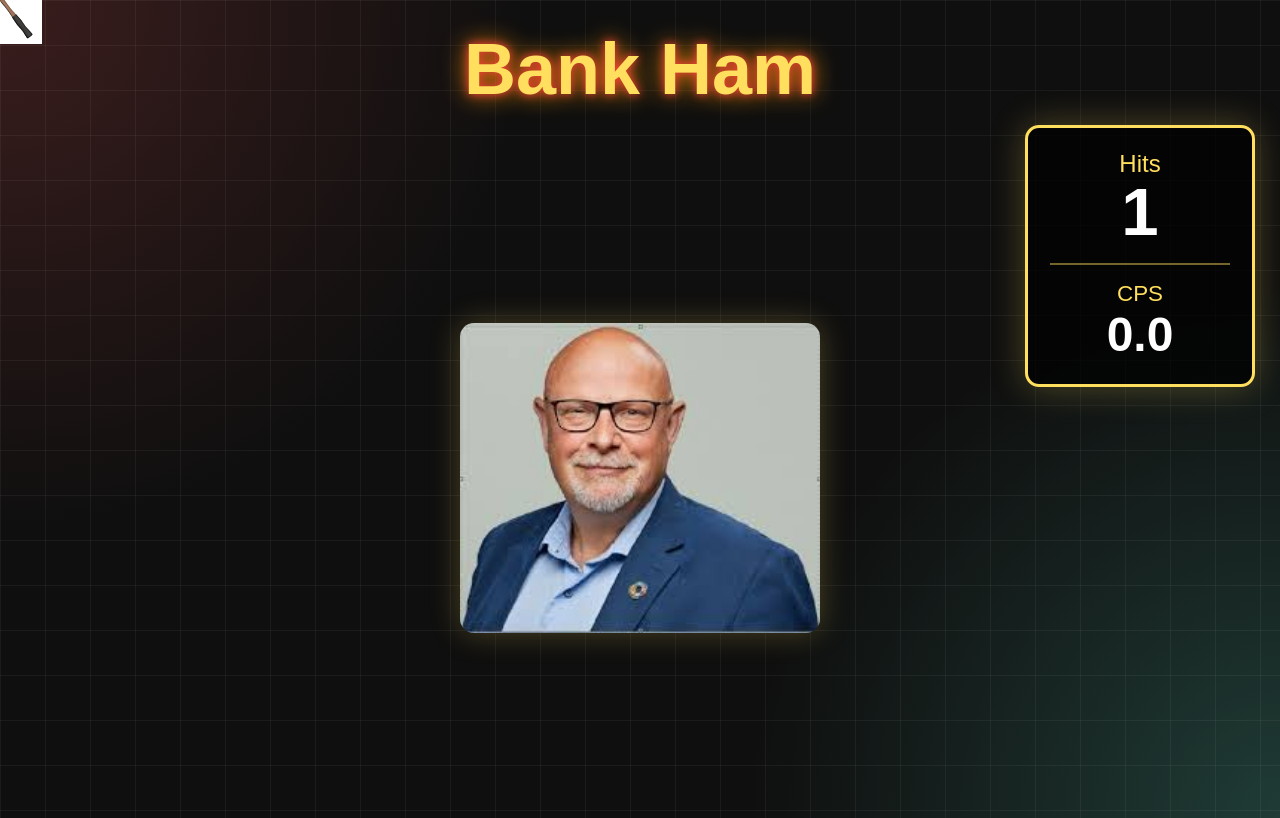
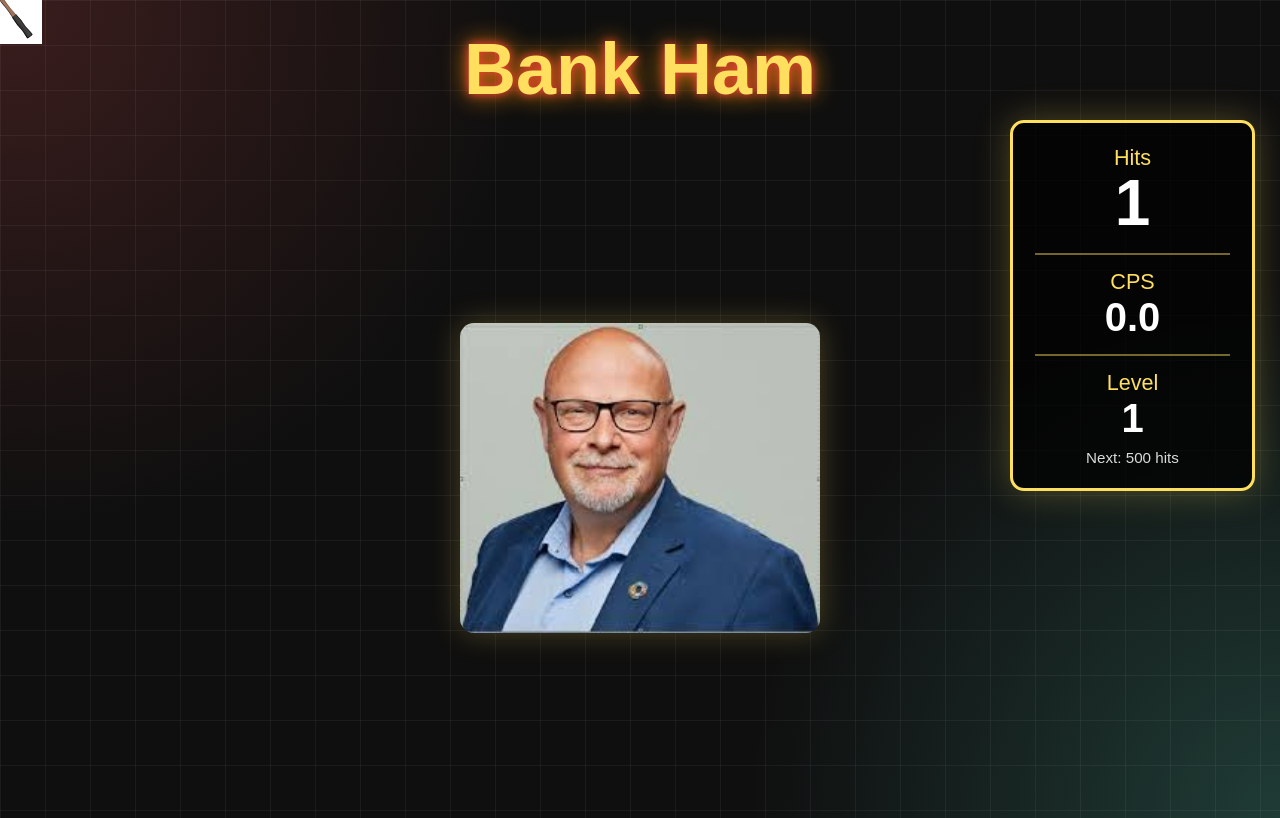
Before and after one commit to EnviousDrago/bank-ham, a plain HTML site: page index.html in a window 1280 px wide. Both pictures are taken after a click on the picture 640 px from the left and 478 px from the top of the page. Drawn offline with Linux system fonts and the light colour scheme.

Commit message:
Update index.html

```diff
--- a/index.html
+++ b/index.html
@@ -5,9 +5,7 @@
 <title>Bank Ham</title>
 
 <style>
-  * {
-    box-sizing: border-box;
-  }
+  * { box-sizing: border-box; }
 
   body {
     margin: 0;
@@ -62,8 +60,8 @@
   .scoreboard {
     position: fixed;
     right: 25px;
-    top: 125px;
-    width: 230px;
+    top: 120px;
+    width: 245px;
     padding: 22px;
     border: 3px solid #ffdf5d;
     background: rgba(0, 0, 0, 0.72);
@@ -72,33 +70,38 @@
     z-index: 50;
   }
 
-  .score-label {
-    font-size: 1.5rem;
+  .score-label, .cps-label, .level-label {
+    font-size: 1.35rem;
     color: #ffdf5d;
   }
 
   #score {
-    font-size: 4.2rem;
+    font-size: 4rem;
     font-weight: bold;
     line-height: 1;
     margin-bottom: 18px;
   }
 
-  .cps-label {
-    font-size: 1.4rem;
-    color: #ffdf5d;
-    border-top: 2px solid rgba(255, 223, 93, 0.45);
-    padding-top: 16px;
+  #cps, #level {
+    font-size: 2.5rem;
+    font-weight: bold;
   }
 
-  #cps {
-    font-size: 3rem;
-    font-weight: bold;
+  .panel-section {
+    border-top: 2px solid rgba(255, 223, 93, 0.45);
+    padding-top: 14px;
+    margin-top: 14px;
+  }
+
+  #nextUnlock {
+    margin-top: 8px;
+    font-size: 0.95rem;
+    opacity: 0.85;
   }
 
   .speech-bubble {
     position: fixed;
-    max-width: 310px;
+    max-width: 330px;
     padding: 15px 19px;
     background: white;
     color: #111;
@@ -112,6 +115,12 @@
     box-shadow: 0 0 22px rgba(255, 223, 93, 0.4);
   }
 
+  .speech-bubble.rare {
+    background: #ff3b3b;
+    color: white;
+    border-color: white;
+  }
+
   .speech-bubble::after {
     content: "";
     position: absolute;
@@ -120,6 +129,10 @@
     border-width: 15px 12px 0 12px;
     border-style: solid;
     border-color: white transparent transparent transparent;
+  }
+
+  .speech-bubble.rare::after {
+    border-color: #ff3b3b transparent transparent transparent;
   }
 
   @keyframes bubblePop {
@@ -175,8 +188,16 @@
   <div class="score-label">Hits</div>
   <div id="score">0</div>
 
-  <div class="cps-label">CPS</div>
-  <div id="cps">0.0</div>
+  <div class="panel-section">
+    <div class="cps-label">CPS</div>
+    <div id="cps">0.0</div>
+  </div>
+
+  <div class="panel-section">
+    <div class="level-label">Level</div>
+    <div id="level">1</div>
+    <div id="nextUnlock">Next: 500 hits</div>
+  </div>
 </div>
 
 <div class="game-area">
@@ -190,14 +211,28 @@ const target = document.getElementById("target");
 const hammer = document.querySelector(".hammer-cursor");
 const score = document.getElementById("score");
 const cps = document.getElementById("cps");
+const level = document.getElementById("level");
+const nextUnlock = document.getElementById("nextUnlock");
+
+const people = [
+  { file: "steen.png", unlockAt: 0 },
+  { file: "britta500.png", unlockAt: 500 },
+  { file: "mette1000.png", unlockAt: 1000 }
+];
+
+const normalBubbles = [
+  "hvad fanden var det!!!!",
+  "jeg fik den LIGE på hovedt!!!!"
+];
+
+const rareBubbles = [
+  "walla jeg rammer tilbage din lille taber!!!!"
+];
 
 let hits = 0;
 let clickTimes = [];
-
-const bubbleTexts = [
-  "hvad fanden var det!!!!",
-  "jeg fik den LIGE på hovedt!!!!"
-];
+let currentPerson = 0;
+let triedUnlock = {};
 
 window.addEventListener("mousemove", function(e) {
   hammer.style.left = e.clientX + "px";
@@ -210,15 +245,27 @@ function updateCps() {
   cps.textContent = clickTimes.length.toFixed(1);
 }
 
-function showBubble() {
+function updateLevelText() {
+  level.textContent = currentPerson + 1;
+
+  if (currentPerson === 0) {
+    nextUnlock.textContent = "Next: 500 hits";
+  } else if (currentPerson === 1) {
+    nextUnlock.textContent = "Next: 1000 hits";
+  } else {
+    nextUnlock.textContent = "Max level";
+  }
+}
+
+function showBubble(text, rare) {
   const rect = target.getBoundingClientRect();
   const bubble = document.createElement("div");
 
-  bubble.className = "speech-bubble";
-  bubble.textContent = bubbleTexts[Math.floor(Math.random() * bubbleTexts.length)];
+  bubble.className = rare ? "speech-bubble rare" : "speech-bubble";
+  bubble.textContent = text;
 
-  bubble.style.left = (rect.left + rect.width * 0.55) + "px";
-  bubble.style.top = (rect.top - 95) + "px";
+  bubble.style.left = Math.min(window.innerWidth - 350, rect.left + rect.width * 0.55) + "px";
+  bubble.style.top = Math.max(85, rect.top - 95) + "px";
 
   document.body.appendChild(bubble);
 
@@ -227,7 +274,47 @@ function showBubble() {
   }, 1800);
 }
 
+function maybeShowBubble() {
+  const roll = Math.random();
+
+  if (roll < 0.015) {
+    showBubble(rareBubbles[Math.floor(Math.random() * rareBubbles.length)], true);
+  } else if (roll < 0.11) {
+    showBubble(normalBubbles[Math.floor(Math.random() * normalBubbles.length)], false);
+  }
+}
+
+function tryUnlockPerson(personIndex) {
+  if (personIndex <= currentPerson || triedUnlock[personIndex]) return;
+
+  triedUnlock[personIndex] = true;
+
+  const testImage = new Image();
+
+  testImage.onload = function() {
+    currentPerson = personIndex;
+    target.src = people[personIndex].file;
+    updateLevelText();
+    showBubble("NEW PERSON UNLOCKED!!!!", false);
+  };
+
+  testImage.onerror = function() {
+    showBubble("Upload " + people[personIndex].file + " first!", false);
+  };
+
+  testImage.src = people[personIndex].file + "?check=" + Date.now();
+}
+
+function checkUnlocks() {
+  if (hits >= 1000) {
+    tryUnlockPerson(2);
+  } else if (hits >= 500) {
+    tryUnlockPerson(1);
+  }
+}
+
 setInterval(updateCps, 100);
+updateLevelText();
 
 target.addEventListener("click", function(e) {
   hits++;
@@ -235,10 +322,8 @@ target.addEventListener("click", function(e) {
 
   clickTimes.push(Date.now());
   updateCps();
-
-  if (hits === 1 || Math.random() < 0.35) {
-    showBubble();
-  }
+  checkUnlocks();
+  maybeShowBubble();
 
   const effect = document.createElement("div");
   effect.className = "hit-effect";
```
